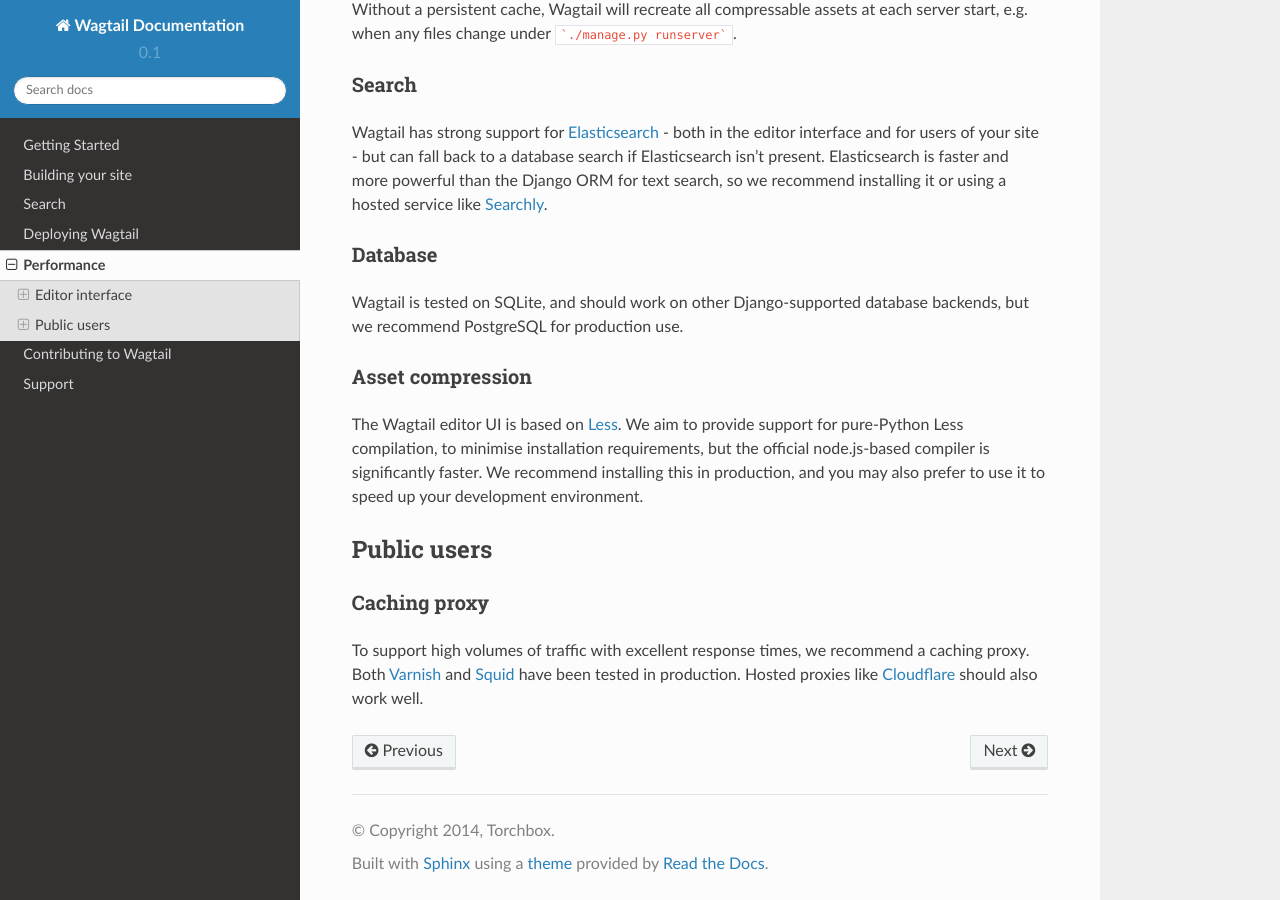
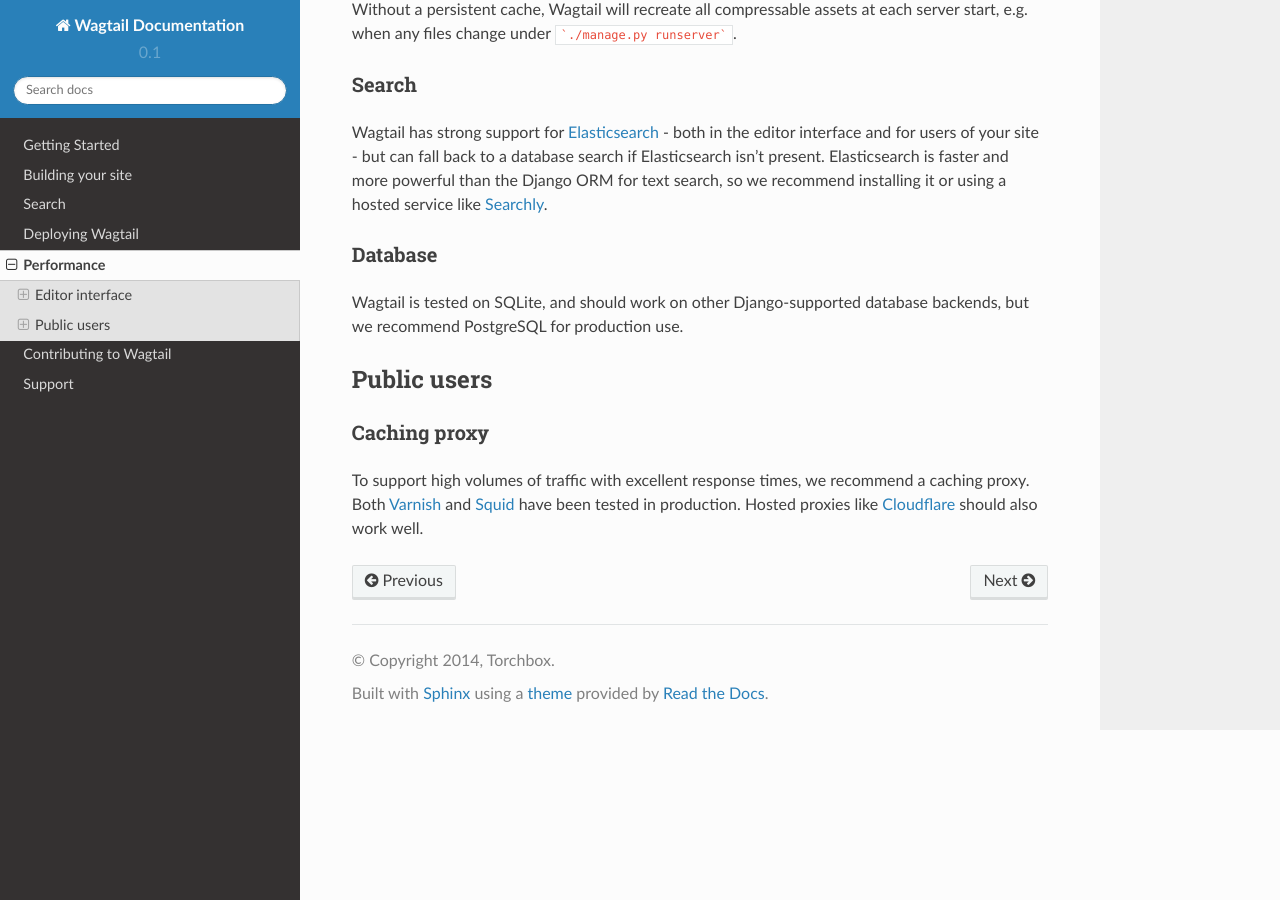
Before and after one commit to star123good/python-django-wag, a Sphinx documentation site: the page built from docs/performance.rst, in a window 1280 px wide and 900 px high, scrolled down 733 px. Built offline with Sphinx 7.4.7 and the Read the Docs theme 2.0.0, drawn with Linux system fonts in a browser that asks for light colours.

Commit message:
Remove all reference to less/npm in docs and install scripts

```diff
--- a/docs/performance.rst
+++ b/docs/performance.rst
@@ -35,11 +35,6 @@ Database
 
 Wagtail is tested on SQLite, and should work on other Django-supported database backends, but we recommend PostgreSQL for production use.
 
-Asset compression
------------------
-
-The Wagtail editor UI is based on `Less <http://lesscss.org/>`_. We aim to provide support for pure-Python Less compilation, to minimise installation requirements, but the official node.js-based compiler is significantly faster. We recommend installing this in production, and you may also prefer to use it to speed up your development environment.
-
 Public users
 ~~~~~~~~~~~~
 
```
Also changed, not shown: 2 other files.
